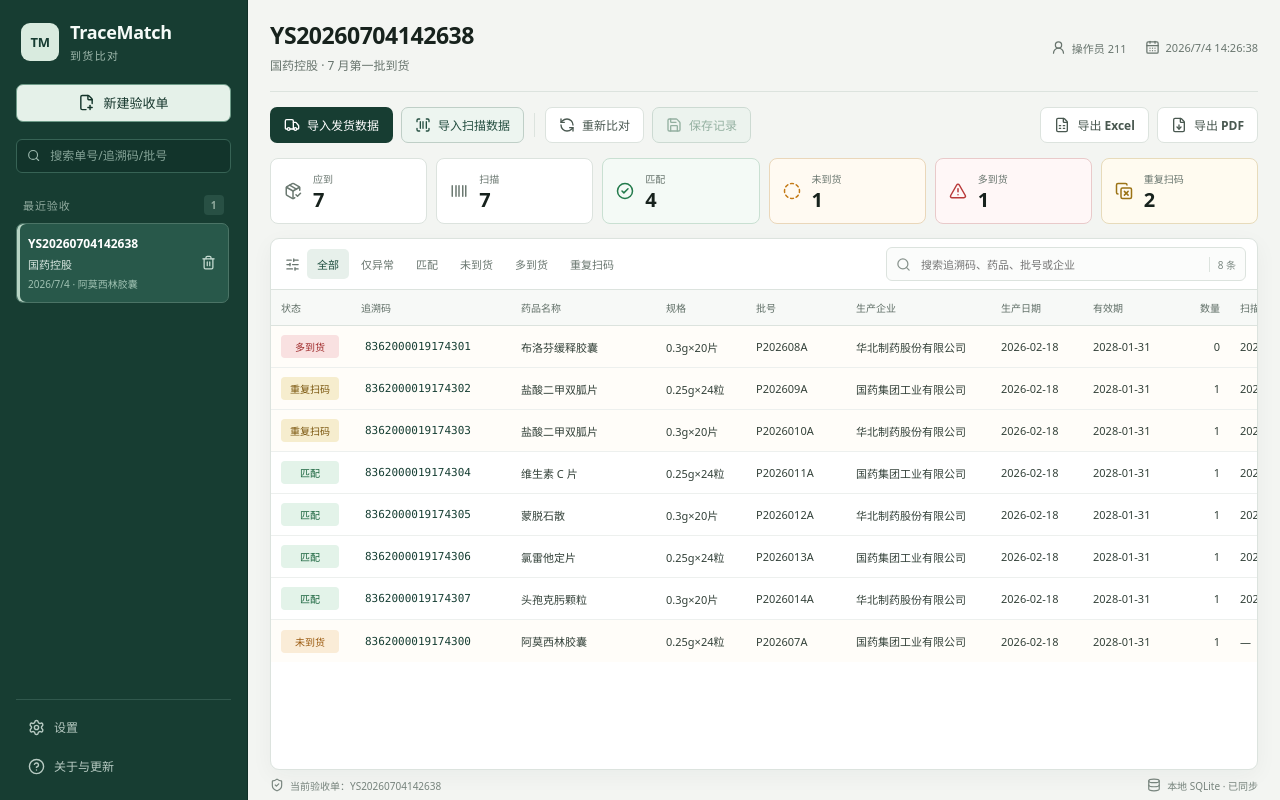
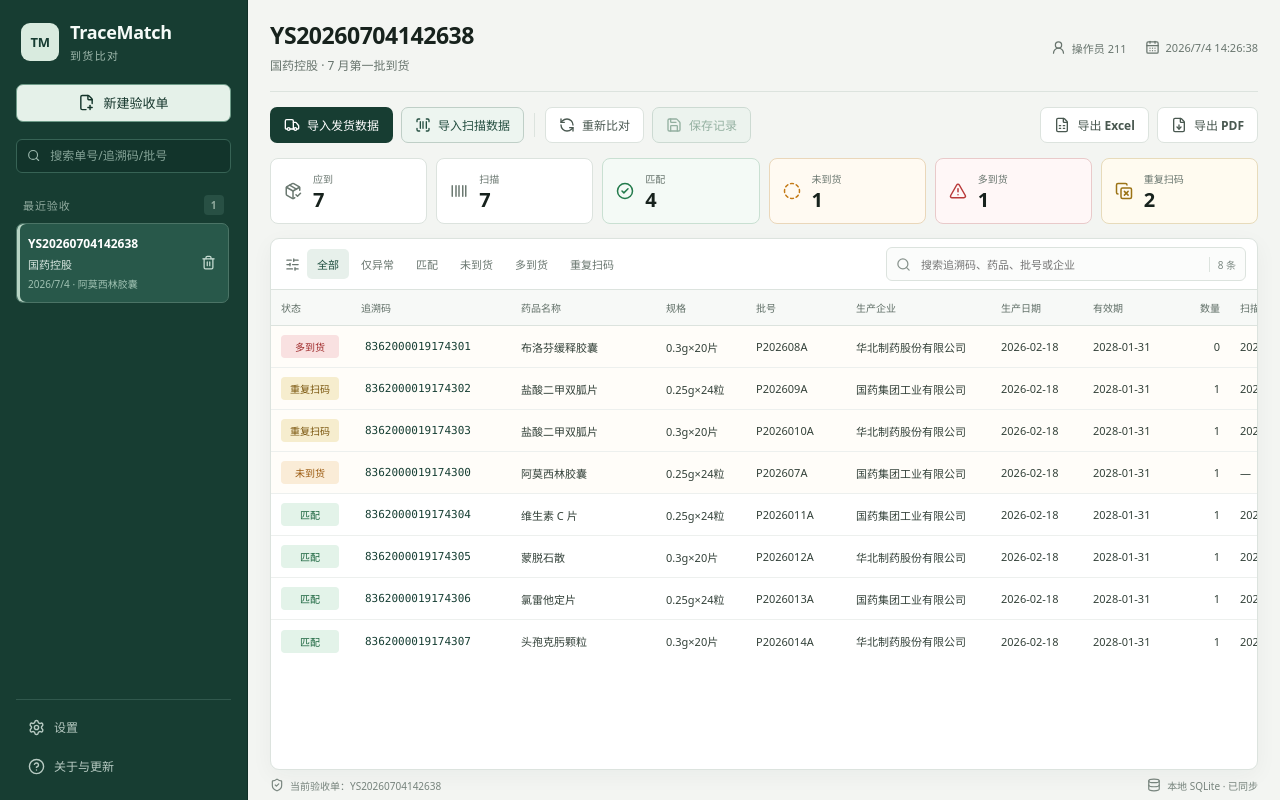
Before and after one commit to stream233/TraceMatch, a React (Vite) app: page / in a window 1280 px wide. Built offline with nearby package versions, Linux system fonts and the light colour scheme.

Commit message:
默认开启比对异常结果置顶

```diff
--- a/src/main/settings.ts
+++ b/src/main/settings.ts
@@ -41,7 +41,7 @@ export class UserSettings {
 
   getAppSettings(): AppSettings {
     return {
-      pinAbnormalResults: this.data.PinAbnormalResults ?? this.data.pinAbnormalResults ?? false
+      pinAbnormalResults: this.data.PinAbnormalResults ?? this.data.pinAbnormalResults ?? true
     }
   }
 
--- a/src/renderer/src/App.tsx
+++ b/src/renderer/src/App.tsx
@@ -20,7 +20,7 @@ export default function App() {
   const [newOrderNumber, setNewOrderNumber] = useState<string | null>(null)
   const [showSettings, setShowSettings] = useState(false)
   const [showAbout, setShowAbout] = useState(false)
-  const [appSettings, setAppSettings] = useState<AppSettings>({ pinAbnormalResults: false })
+  const [appSettings, setAppSettings] = useState<AppSettings>({ pinAbnormalResults: true })
   const [mappingRequest, setMappingRequest] = useState<MappingRequest | null>(null)
   const [startupRelease, setStartupRelease] = useState<ReleaseInfo | null>(null)
 
--- a/src/renderer/src/mockApi.ts
+++ b/src/renderer/src/mockApi.ts
@@ -36,7 +36,7 @@ const results: ComparisonResult[] = statuses.map((status, index) => ({
 const resultSearchText = results.map((item) => `${item.traceCode} ${item.batchNumber}`).join(' ')
 
 let orders = [order]
-let appSettings = { pinAbnormalResults: false }
+let appSettings = { pinAbnormalResults: true }
 
 export function installMockApi(): void {
   const api: TraceMatchApi = {
```
Also changed, not shown: design/electron-visual-spec.md (+1 -1 lines).
